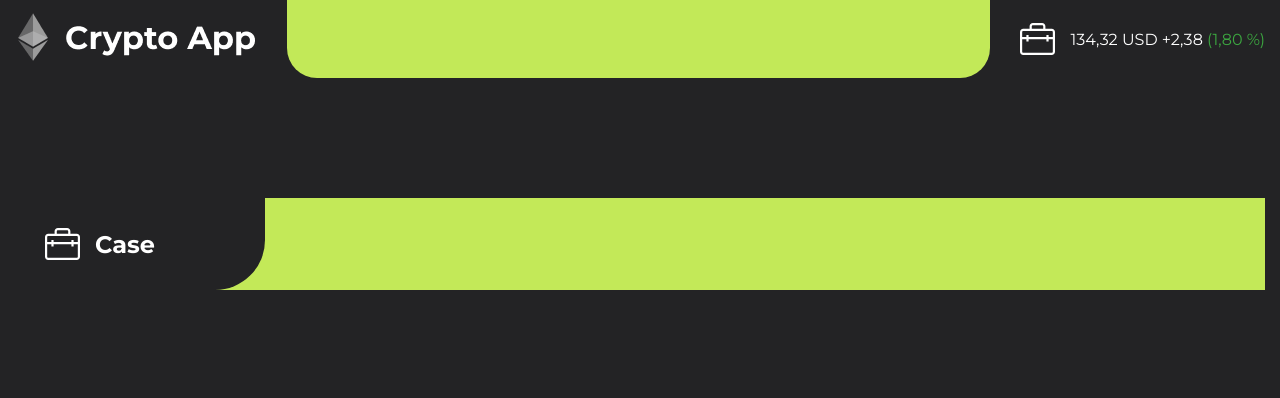
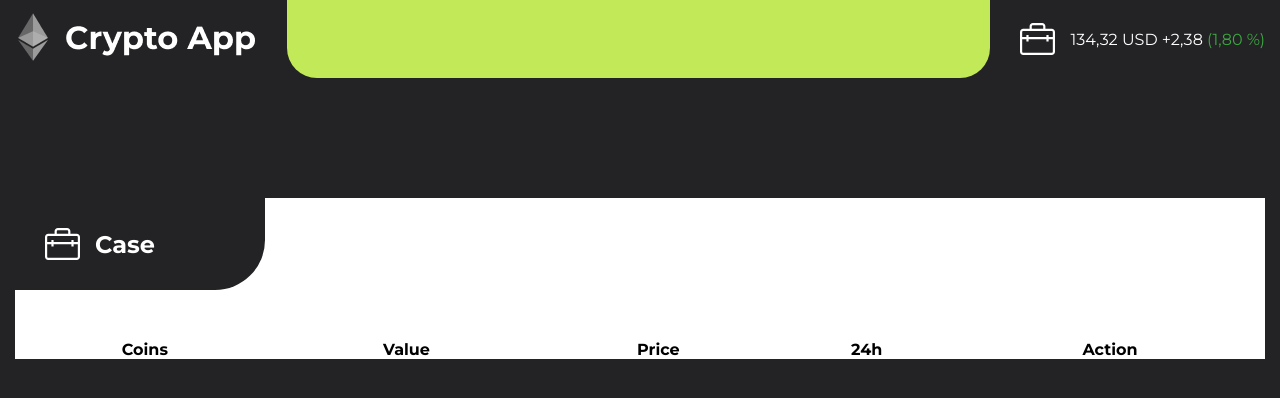
Before and after one commit to TimofeyKremko/Crypto-App, a React (Create React App) app: page /case in a window 1280 px wide. Shown: the top 398 px of the page. Built offline with nearby package versions, Linux system fonts and the light colour scheme.

Commit message:
create: wallet page, add item to wallet

```diff
--- /dev/null
+++ b/src/components/CaseItem/CaseItem.jsx
@@ -0,0 +1,29 @@
+import React from "react";
+import { useSelector } from "react-redux";
+import { StyledCaseItem } from "./styles"
+
+export default function CaseItem({ symbol, changePercent24Hr, priceUsd, value }) {
+const price = +priceUsd;
+const percent = +changePercent24Hr;
+  return (
+    <StyledCaseItem>
+      <td>
+        <div className="item-title">
+          <span className="title-currency">{symbol}</span>
+        </div>
+      </td>
+      <td className="item-position">{value}</td>
+
+      <td className="item-price">{price.toFixed(2)} $</td>
+      <td
+        className="item-percent"
+        style={percent > 0 ? { color: "green" } : { color: "red" }}
+      >
+        {percent.toFixed(2)} %
+      </td>
+      <td className="item-volume">
+        <button className="case-items">Remove</button>
+      </td>
+    </StyledCaseItem>
+  );
+}
--- /dev/null
+++ b/src/components/CaseItem/styles.js
@@ -0,0 +1,32 @@
+import styled from "styled-components";
+
+export const StyledCaseItem = styled.tr`
+  border-bottom: 1px solid #454545;
+  overflow: hidden;
+  height: 75px;
+  padding: 10px;
+  font-weight: 600;
+
+  :hover {
+    background-color: #c2e958;
+  }
+  .item-link {
+    color: #000;
+    display: flex;
+    align-items: center;
+    justify-content: center;
+    gap: 10px;
+  }
+  .title-name {
+    text-transform: capitalize;
+  }
+
+  .item-add {
+    display: flex;
+    align-items: center;
+    justify-content: center;
+    gap: 15px;
+    padding: 30px 0;
+    cursor: pointer;
+  }
+`;
--- a/src/components/CryptoBlock/CryptoBlock.jsx
+++ b/src/components/CryptoBlock/CryptoBlock.jsx
@@ -53,10 +53,7 @@ export default function CryptoBlock({
         {percent.toFixed(2)} %
       </td>
       <td className="item-volume">{volume.toFixed(2)} $</td>
-      <td className="item-add" >
-        <img src={plusIcon} alt="" />
-        <p className="add-text">Add To Case</p>
-      </td>
+
     </StyledCryptoBlock>
   );
 }
--- a/src/pages/CasePage/CasePage.jsx
+++ b/src/pages/CasePage/CasePage.jsx
@@ -1,8 +1,20 @@
-import React from "react";
 import { StyledCase } from "./styles";
 import caseIconPath from "../../assets/img/case.svg";
+import { useSelector } from "react-redux";
+import CaseItem from "../../components/CaseItem/CaseItem";
 
 export default function WalletPage() {
+  const cartItems = useSelector((state) => state.wallet.items);
+
+  console.log(cartItems)
+
+  const renderCartItems = () => {
+    cartItems.map((item) => <CaseItem {...item} />);
+  };
+
+  const render = cartItems.map((item) => <CaseItem {...item} />);
+
+
   return (
     <StyledCase>
       <div className="case-container">
@@ -10,6 +22,22 @@ export default function WalletPage() {
           <img src={caseIconPath} alt="" />
           <h2 className="case-title">Case</h2>
         </div>
+        <table className="crypto-table">
+          <thead>
+            <tr>
+              <th className="column-title">Coins</th>
+              <th className="column-title">Value</th>
+              <th className="column-title">Price</th>
+              <th className="column-title">24h</th>
+              <th className="column-title">Action</th>
+            </tr>
+          </thead>
+          <tbody className="table-body">
+          {
+            render
+          }
+          </tbody>
+        </table>
       </div>
     </StyledCase>
   );
--- a/src/pages/CasePage/styles.js
+++ b/src/pages/CasePage/styles.js
@@ -2,8 +2,9 @@ import styled from "styled-components";
 
 export const StyledCase = styled.div`
   .case-container {
-    background-color: #c3e958;
+    background-color: #fff;
     margin-top: 120px;
+
     .case-top {
       background-color: #232325;
       max-width: 250px;
@@ -16,5 +17,36 @@ export const StyledCase = styled.div`
         margin-left: 15px;
       }
     }
+    .crypto-table {
+      padding: 0 30px !important;
+      width: 100%;
+      text-align: center;
+      border-collapse: collapse;
+      margin-top: 50px;
+      ul {
+        margin: 50px auto 0;
+        display: flex;
+        gap: 5px;
+        justify-content: center;
+        cursor: pointer;
+        li {
+          width: 30px;
+          height: 30px;
+          padding: 5px;
+          border: 1px solid #232325;
+          font-weight: 600;
+          border-radius: 50%;
+          :hover {
+            background-color: #c2e958;
+          }
+        }
+        .selected {
+          background-color: #c2e958;
+        }
+        .break {
+          border: 0;
+        }
+      }
+    }
   }
 `;
--- a/src/pages/Home/Home.jsx
+++ b/src/pages/Home/Home.jsx
@@ -76,7 +76,6 @@ export default function Home() {
               <th className="column-title">Price</th>
               <th className="column-title">24h</th>
               <th className="column-title">Volume(24h)</th>
-              <th className="column-title">Market Cap</th>
             </tr>
           </thead>
           <tbody className="table-body">
```
